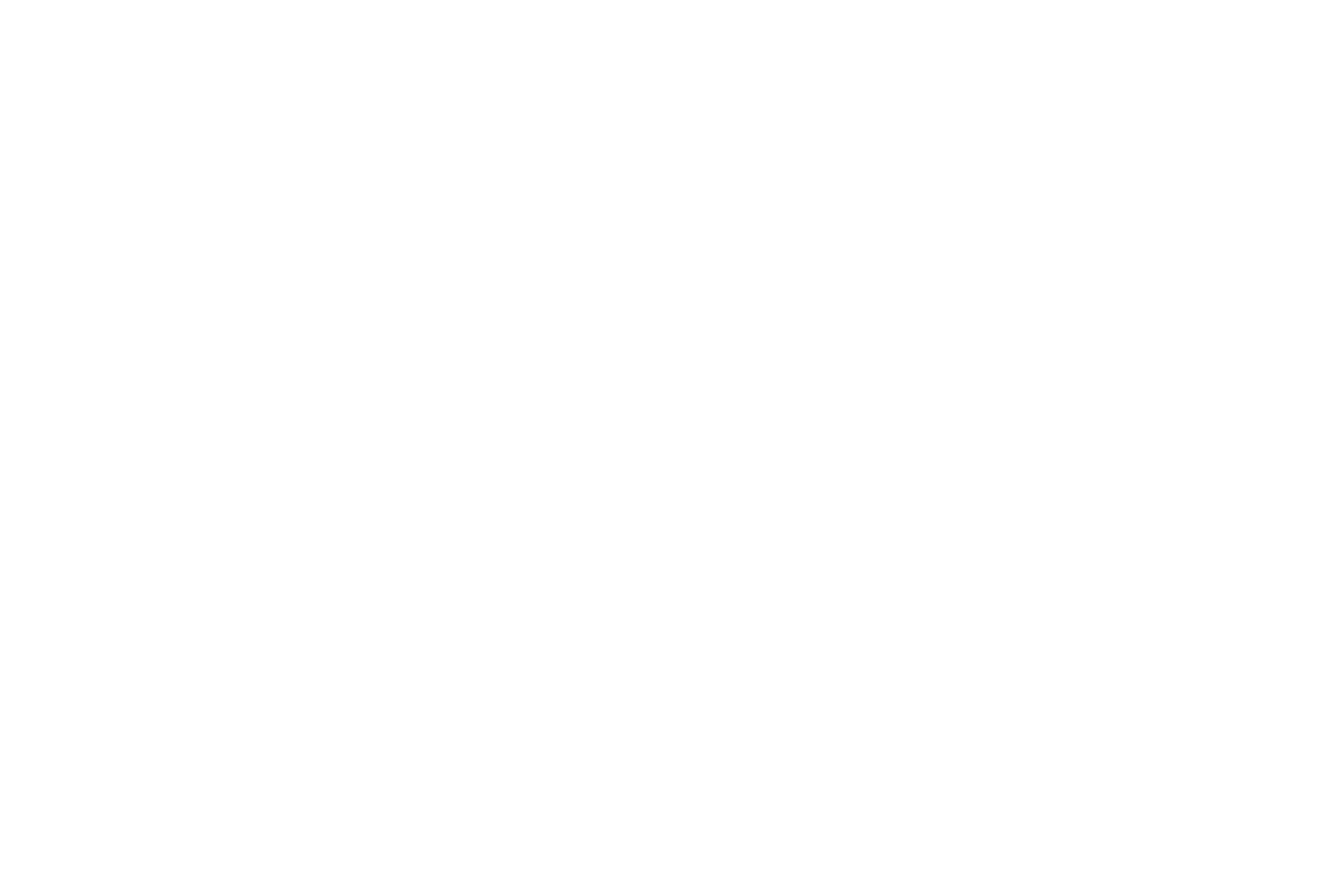
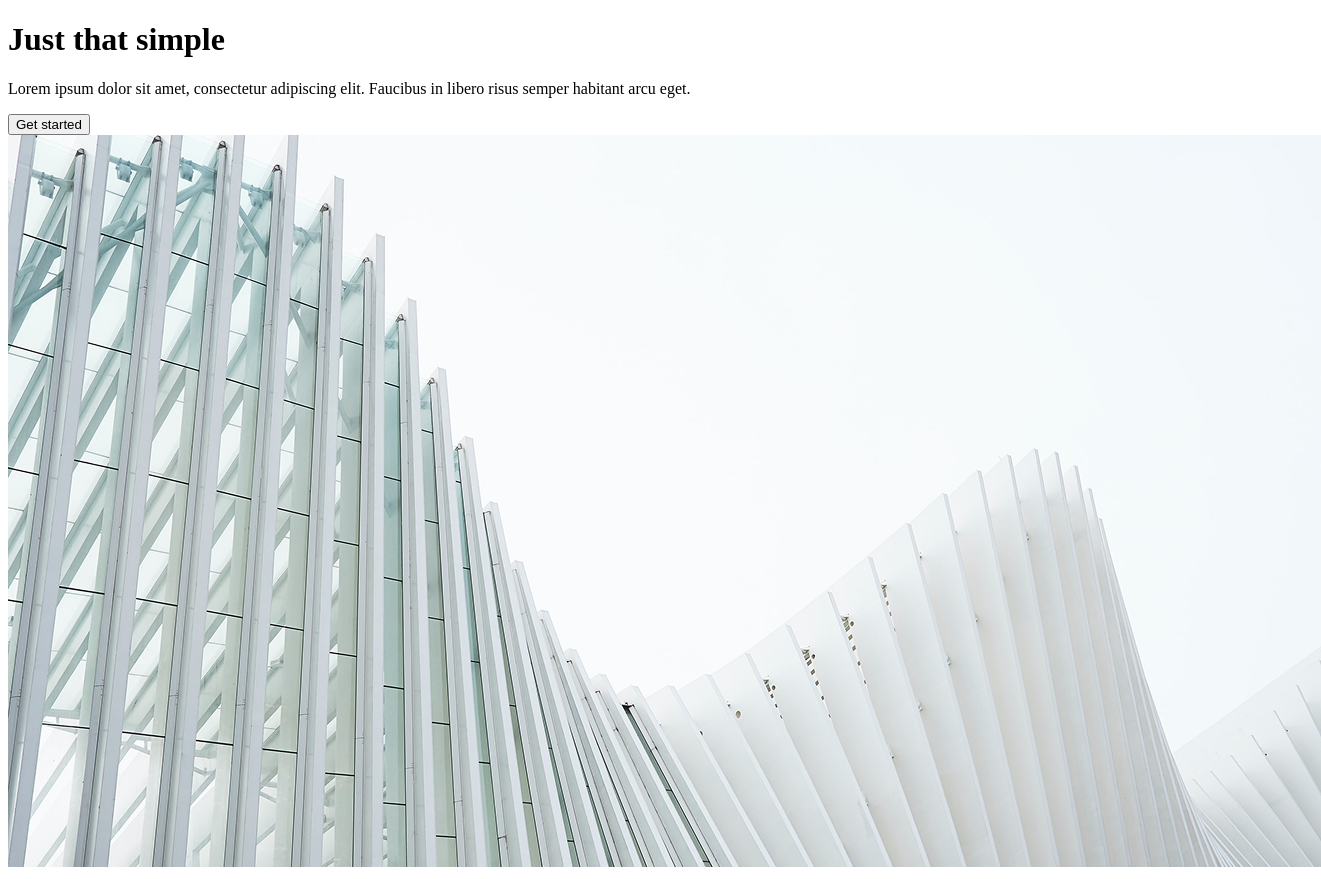
Before and after one commit to damhx/landing-pages-designs, a plain HTML site: page index.html in a window 1280 px wide. Shown: the whole page, 1321 px wide, since content can reach past the window. Before the commit the page ends 800 px from the top, so only its background shows below. Drawn offline with Linux system fonts and the light colour scheme.

Commit message:
feat: :construction: Index finished
Index finished

```diff
--- a/index.html
+++ b/index.html
@@ -7,6 +7,17 @@
     <title>Page 3</title>
 </head>
 <body>
-
+    <div class="div_container">
+        <div class="div_text_content">
+            <h1>Just that simple</h1>
+            <p>Lorem ipsum dolor sit amet, consectetur adipiscing elit. Faucibus in libero risus semper habitant arcu eget.</p>
+            <button class="button_1">Get started</button>
+        </div>
+        <div class="div_image_container">
+            <img src="storage/img/hero_image.png">
+        </div>
+    </div>
 </body>
 </html>
+</body>
+</html>
```
